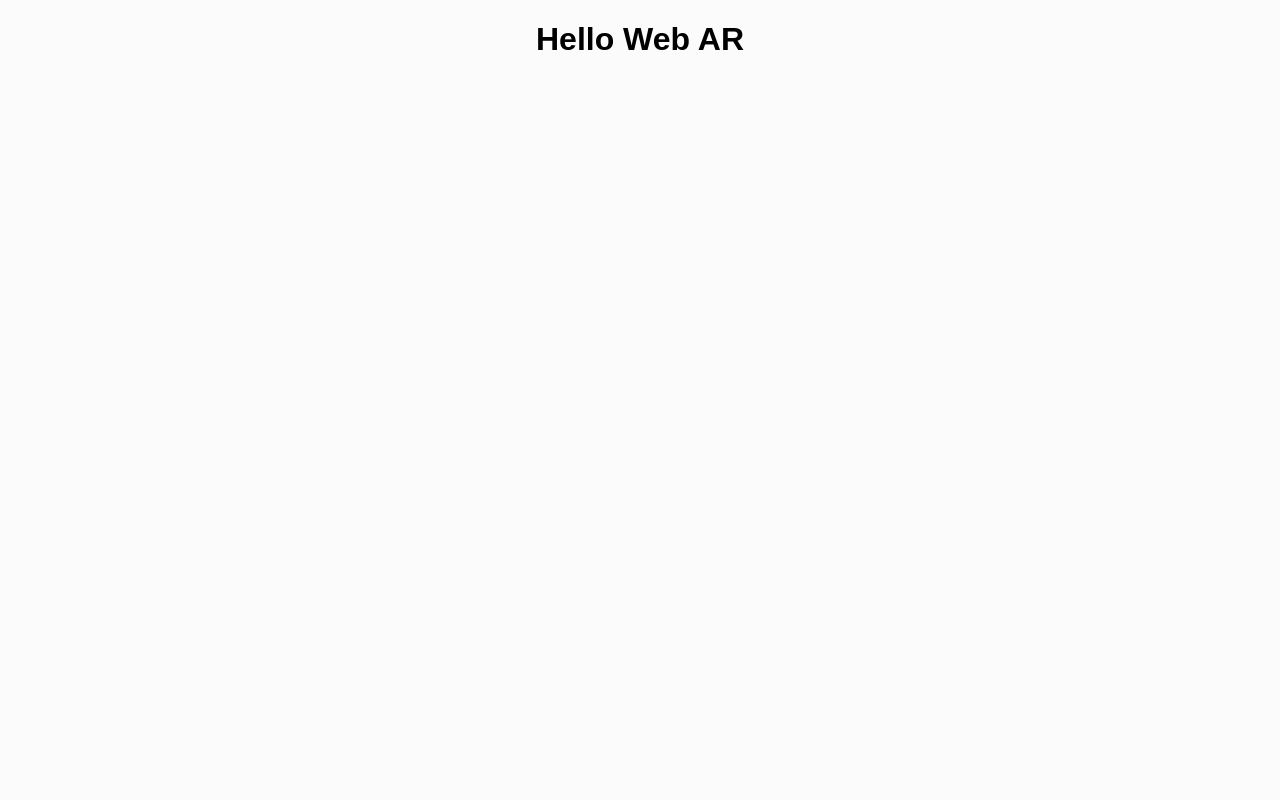
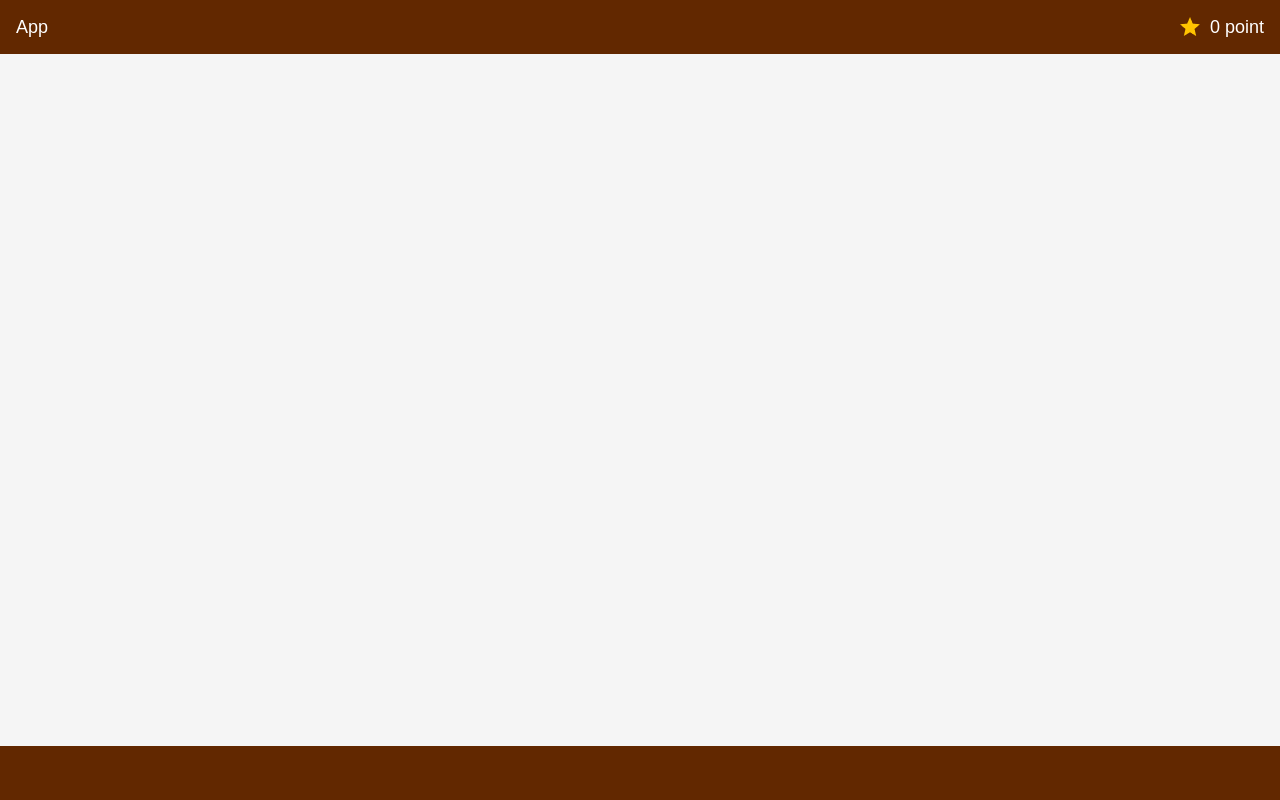
Before and after one commit to ssentinull/learn-ar-backend, a plain HTML site: page index.html in a window 1280 px wide. Drawn offline with Linux system fonts and the light colour scheme.

Commit message:
feat: add top bar & bottom nav bar

```diff
--- a/index.html
+++ b/index.html
@@ -2,7 +2,8 @@
 <html lang="en">
 <head>
   <meta charset="UTF-8">
-  <meta name="viewport" content="width=device-width, initial-scale=1.0">
+  <!-- <meta name="viewport" content="width=device-width, initial-scale=1.0"> -->
+  <!-- <meta name="viewport" content="width=device-width, user-scalable=no, minimum-scale=1.0, maximum-scale=1.0"> -->
   <meta http-equiv="X-UA-Compatible" content="ie=edge">
   <title>Web AR</title>
 
@@ -12,11 +13,19 @@
   <script src="https://cdn.rawgit.com/jeromeetienne/AR.js/1.6.2/aframe/build/aframe-ar.js"></script>
 
 </head>
-<body style="font-family:Arial, Helvetica, sans-serif; background-color: #fbfbfb; margin : 0px; overflow: hidden;">
+<body style="font-family:Arial, Helvetica, sans-serif; background-color: #f5f5f5; margin : 0px; overflow: hidden; height: 200px !important">
 
-  <h1 style="text-align: center;">Hello Web AR</h1>
+  <div style="width: 100vw; margin: auto; height: 54px; background: #622800; display: flex; align-items: center; justify-content: space-between">
+    <span style="text-align: center; margin: 0px; padding: 8px; padding-left: 16px; font-size: 18px; color: #fff">
+      App
+    </span>
+    <div style="display: flex; align-items: center; padding-right: 16px;">
+      <img style="width: 24px; height: 24px; margin-right: 8px;" src="/icons/baseline-star-24px.png" alt="star">
+      <span style="font-size: 18px; color: #fff">0 point</span>
+    </div>
+  </div>
 
-      <a-scene embedded arjs='sourceType: webcam;'>
+  <a-scene style="display: unset;" embedded arjs='sourceType: webcam; debugUIEnabled: false'>
     <a-entity camera></a-entity>
 
     <a-marker preset='hiro'>
@@ -28,5 +37,8 @@
 
   </a-scene>
 
+  <div style="width: 100vw; margin: auto; height: 54px; background: #622800; display: flex; align-items: center; justify-content: space-between; position: fixed; bottom: 0; right: 0;">
+  </div>
+
 </body>
 </html>
```
Also changed, not shown: icons/baseline-star-24px.png (added), icons/baseline-star-24px.svg (added). Lines whose indentation alone changed are shown as unchanged.
